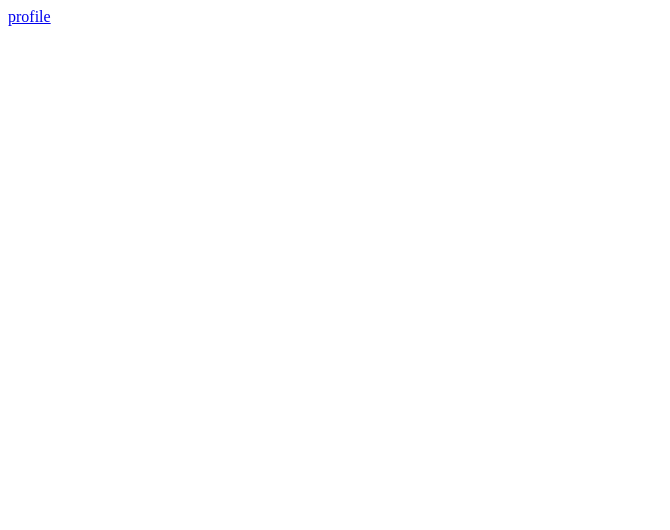
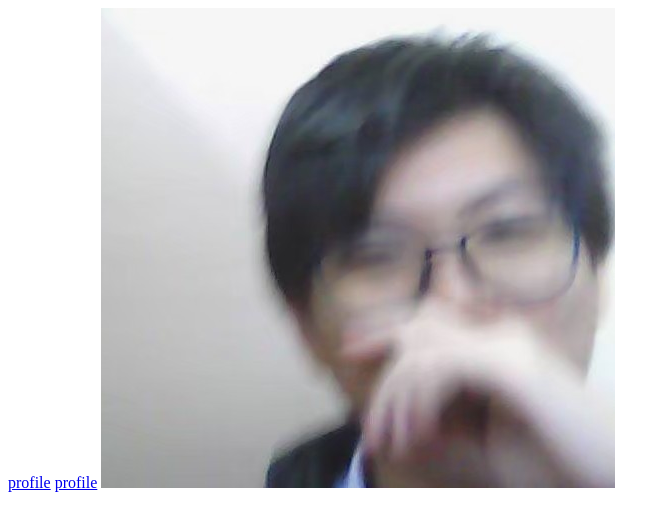
Before and after one commit to Jord-RealAI/Lab3.3, a plain HTML site: page index.html in a window 1280 px wide. Shown: the whole page, without its empty margins (0-670 px from the left). Drawn offline with Linux system fonts and the light colour scheme.

Commit message:
add my friend picture

```diff
--- a/index.html
+++ b/index.html
@@ -1 +1,3 @@
 <a href="profile.html">profile</a>
+<a href="myFriendProfile.html">profile</a>
+<img src="672115031.jpg">
```
Also changed, not shown: 672115031.jpg (added).
